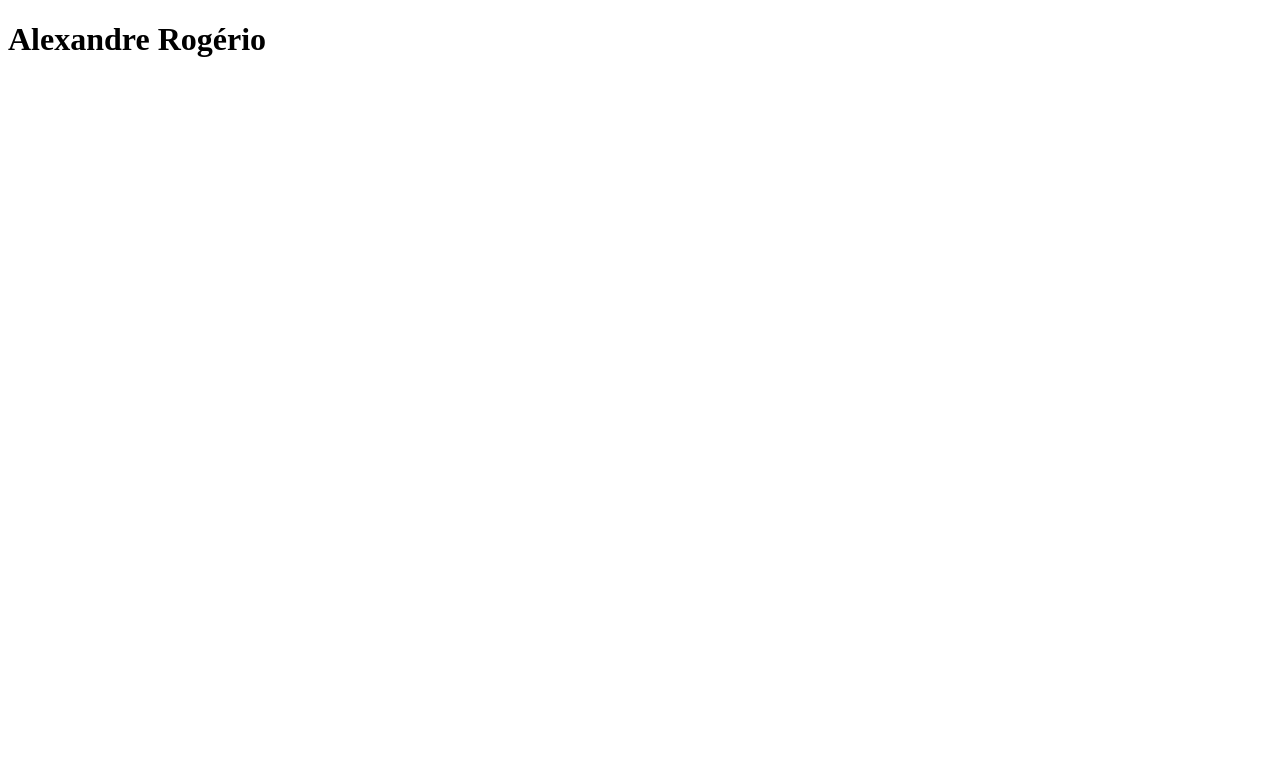
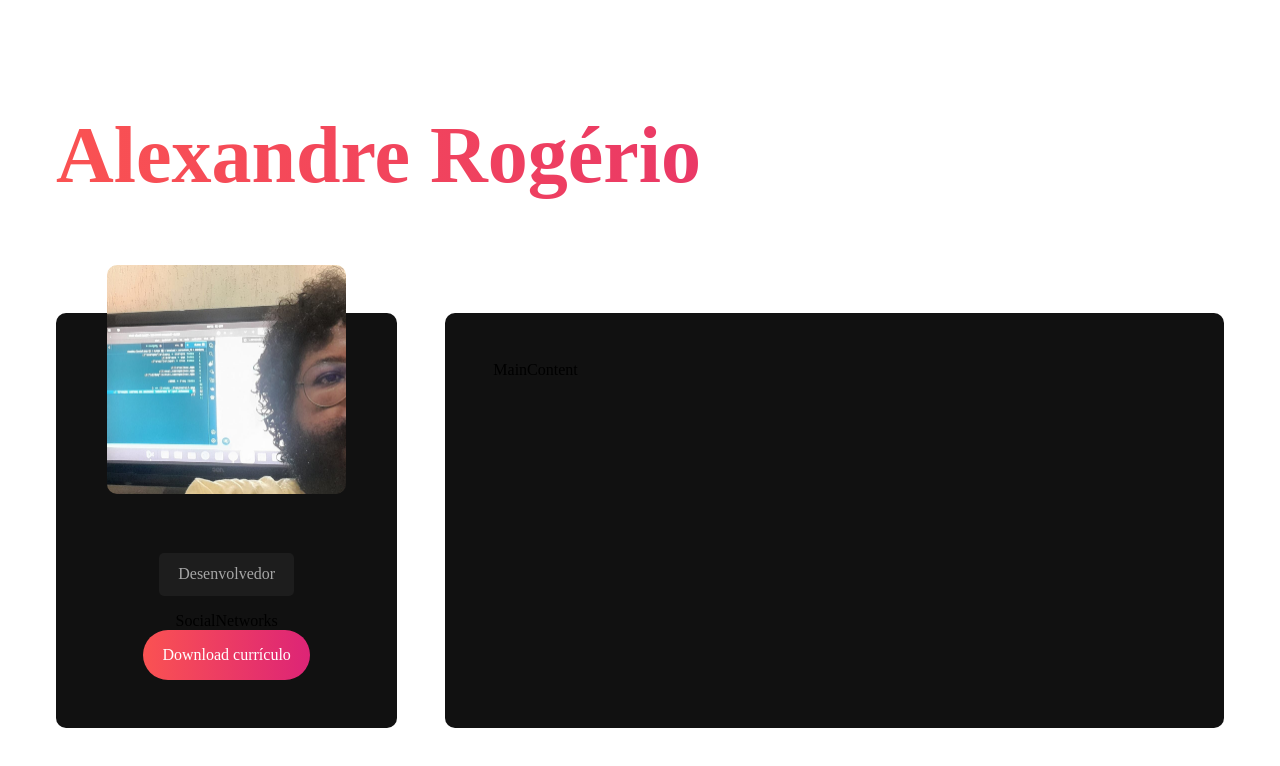
Before and after one commit to alexandrerogeriosn93/project-sass-portfolio, a React (Vite) app: page / in a window 1280 px wide. Shown: the top 766 px of the page. Built offline with nearby package versions, Linux system fonts and the light colour scheme; the HTML template or start-up script is replaced by a standard one.

Commit message:
feat: config sass variables and create the components MainContent, SideBar and SocialNetwork with your sass files

```diff
--- a/src/App.jsx
+++ b/src/App.jsx
@@ -1,9 +1,13 @@
+import MainContent from "./components/MainContent";
+import Sidebar from "./components/Sidebar";
 import "./styles/components/app.sass";
 
 function App() {
   return (
     <div id="portfolio">
       <h1>Alexandre Rogério</h1>
+      <Sidebar />
+      <MainContent />
     </div>
   );
 }
--- /dev/null
+++ b/src/components/MainContent.jsx
@@ -0,0 +1,7 @@
+import "../styles/components/maincontent.sass";
+
+const MainContent = () => {
+  return <div id="main-content">MainContent</div>;
+};
+
+export default MainContent;
--- /dev/null
+++ b/src/components/Sidebar.jsx
@@ -0,0 +1,19 @@
+import Avatar from "../img/417778087_7000689170016344_6548465954836277301_n.jpg";
+
+import "../styles/components/sidebar.sass";
+import SocialNetworks from "./SocialNetworks";
+
+const Sidebar = () => {
+  return (
+    <aside id="sidebar">
+      <img src={Avatar} alt="Alexandre Rogério" />
+      <p className="title">Desenvolvedor</p>
+      <SocialNetworks />
+      <a href="#" className="btn">
+        Download currículo
+      </a>
+    </aside>
+  );
+};
+
+export default Sidebar;
--- /dev/null
+++ b/src/components/SocialNetworks.jsx
@@ -0,0 +1,7 @@
+import "../styles/components/socialnetworks.sass";
+
+const SocialNetworks = () => {
+  return <div>SocialNetworks</div>;
+};
+
+export default SocialNetworks;
--- a/src/styles/components/app.sass
+++ b/src/styles/components/app.sass
@@ -0,0 +1,15 @@
+@use '../variables'
+
+#portfolio
+    display: flex
+    flex-wrap: wrap
+    padding: 3rem
+    gap: 3rem
+
+    h1
+        width: 100%
+        font-size: 5rem
+        margin-bottom: 4rem
+        background: variables.$gradient
+        -webkit-background-clip: text
+        -webkit-text-fill-color: transparent
--- /dev/null
+++ b/src/styles/components/maincontent.sass
@@ -0,0 +1,7 @@
+@use '../variables'
+
+#main-content
+    background-color: variables.$bg-color
+    flex: 2 1 0
+    border-radius: variables.$container-border-radius
+    padding: 3rem
--- /dev/null
+++ b/src/styles/components/sidebar.sass
@@ -0,0 +1,29 @@
+@use '../variables'
+@use '../mixins'
+
+#sidebar
+    background-color: variables.$bg-color
+    flex: 1 1 0
+    border-radius: variables.$container-border-radius
+    display: flex
+    align-items: center
+    flex-direction: column
+    text-align: center
+    position: relative
+    padding: 3rem 0
+
+    img
+        max-width: 70%
+        border-radius: variables.$container-border-radius
+        position: absolute
+        top: -3rem
+
+    .title
+        color: variables.$text-color-secondary
+        background-color: variables.$bg-color-secondary
+        border-radius: variables.$card-border-radius
+        margin-top: 12rem
+        padding: 0.8rem 1.2rem
+
+    .btn
+        @include mixins.btn
--- a/src/styles/main.sass
+++ b/src/styles/main.sass
@@ -5,3 +5,10 @@
     padding: 0
     font-family: variables.$font-stack
     box-sizing: border-box
+
+body
+    background: variables.$body-bg-color
+
+a,
+svg
+    transition: 0.4s
--- a/src/styles/mixins.sass
+++ b/src/styles/mixins.sass
@@ -0,0 +1,8 @@
+@use 'variables'
+
+@mixin btn
+    padding: 1rem 1.2rem
+    color: variables.$text-color
+    background: variables.$gradient
+    text-decoration: none
+    border-radius: 3rem
--- a/src/styles/variables.sass
+++ b/src/styles/variables.sass
@@ -1 +1,9 @@
 $font-stack: "Helvetica"
+$text-color: #fff
+$text-color-secondary: #a6a6a6
+$body-bg-color: #271b31
+$bg-color: #111
+$bg-color-secondary: #1d1d1d
+$container-border-radius: 10px
+$card-border-radius: 5px
+$gradient: linear-gradient(90deg, rgba(250, 82, 82, 1) 0%, rgba(221, 36, 118, 1) 100%)
```
Also changed, not shown: src/img/417778087_7000689170016344_6548465954836277301_n.jpg (added), src/styles/components/socialnetworks.sass (added).
